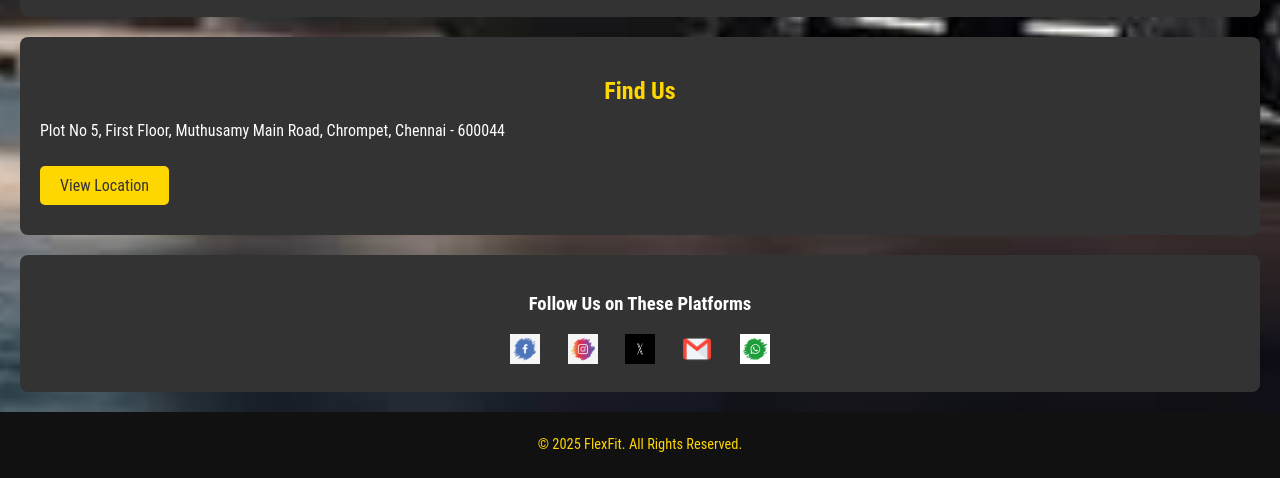
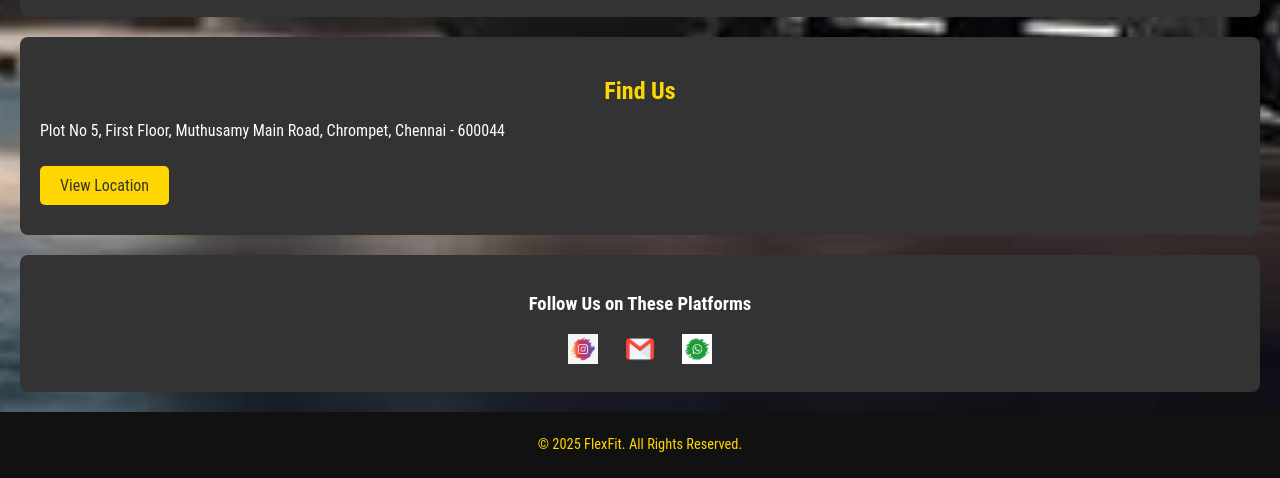
Before and after one commit to SanjayFlexFit/FlexFit, a plain HTML site: page join.html in a window 1280 px wide. Shown: the part 1686-2164 px from the top of the page. Drawn offline with Linux system fonts and the light colour scheme.

Commit message:
Update join.html

```diff
--- a/join.html
+++ b/join.html
@@ -284,15 +284,11 @@
     <section class="follow-us">
         <h3>Follow Us on These Platforms</h3>
         <div class="social-media">
-            <a href="https://facebook.com" target="_blank">
-                <img src="face.png" alt="Facebook">
-            </a>
-            <a href="https://instagram.com" target="_blank">
+
+            <a href="https://www.instagram.com/flex._.fit_?igsh=MWtmemZya3JsYXV1Yw=="_blank">
                 <img src="ins.png" alt="Instagram">
             </a>
-            <a href="https://twitter.com" target="_blank">
-                <img src="X.png" alt="Twitter">
-            </a>
+
             <a href="mailto:info@example.com" target="_blank">
                 <img src="mail.png" alt="Email">
             </a>
```
